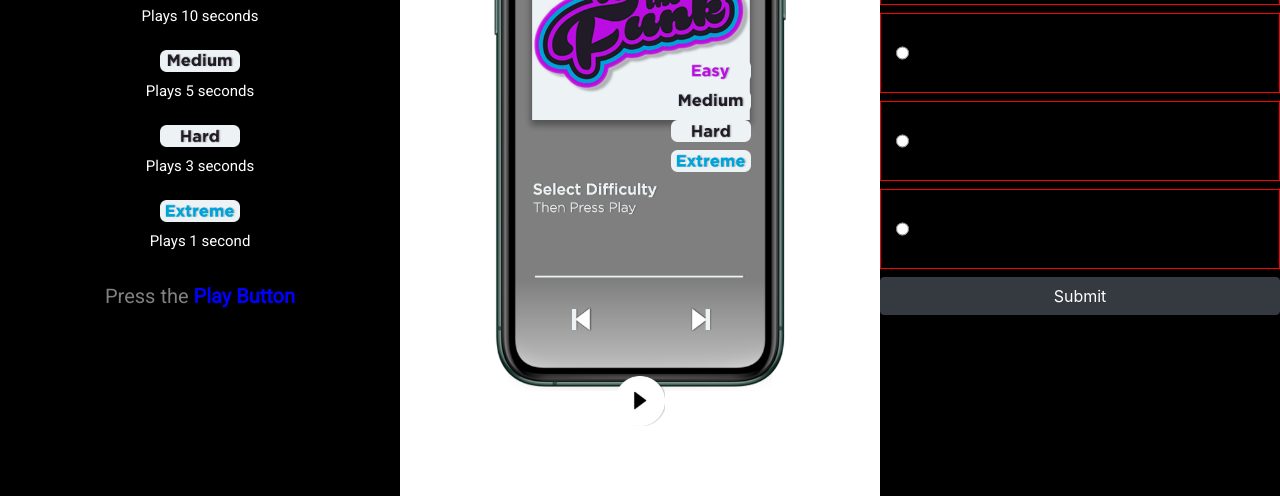
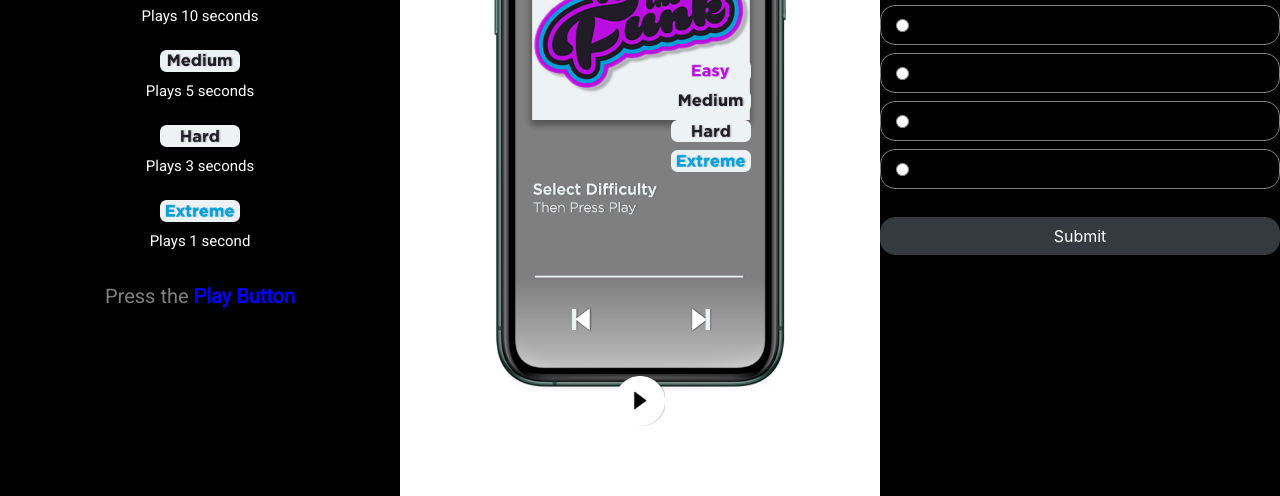
Before and after one commit to gggouvea/Game-What-the-Funk, a plain HTML site: page index.html in a window 1280 px wide. Shown: the part 304-800 px from the top of the page. Drawn offline with nearby package versions, Linux system fonts and the light colour scheme.

Commit message:
Style improved

```diff
--- a/style.css
+++ b/style.css
@@ -161,18 +161,24 @@ span {
 
 #multiple-choice-btns {
     width: 400px;
+    margin-top: 20px;
 }
 
 .container {
     display: flex;
     flex-direction: row;
     vertical-align: center;
-    height: 80px;
-    border: 1px solid red;
+    align-items: center;
+    height: 40px;
+    border: 1px solid grey;
+    border-radius: 15px;
 }
 
-input {
+.container input {
     align-content: center;
+    vertical-align: center;
+    position: relative;
+    margin-right: 10px;
 }
 
 .message {
@@ -184,4 +190,6 @@ input {
 
 #select-music-btn {
     width: 400px;
+    margin-top: 20px;
+    border-radius: 15px;
 }
```
